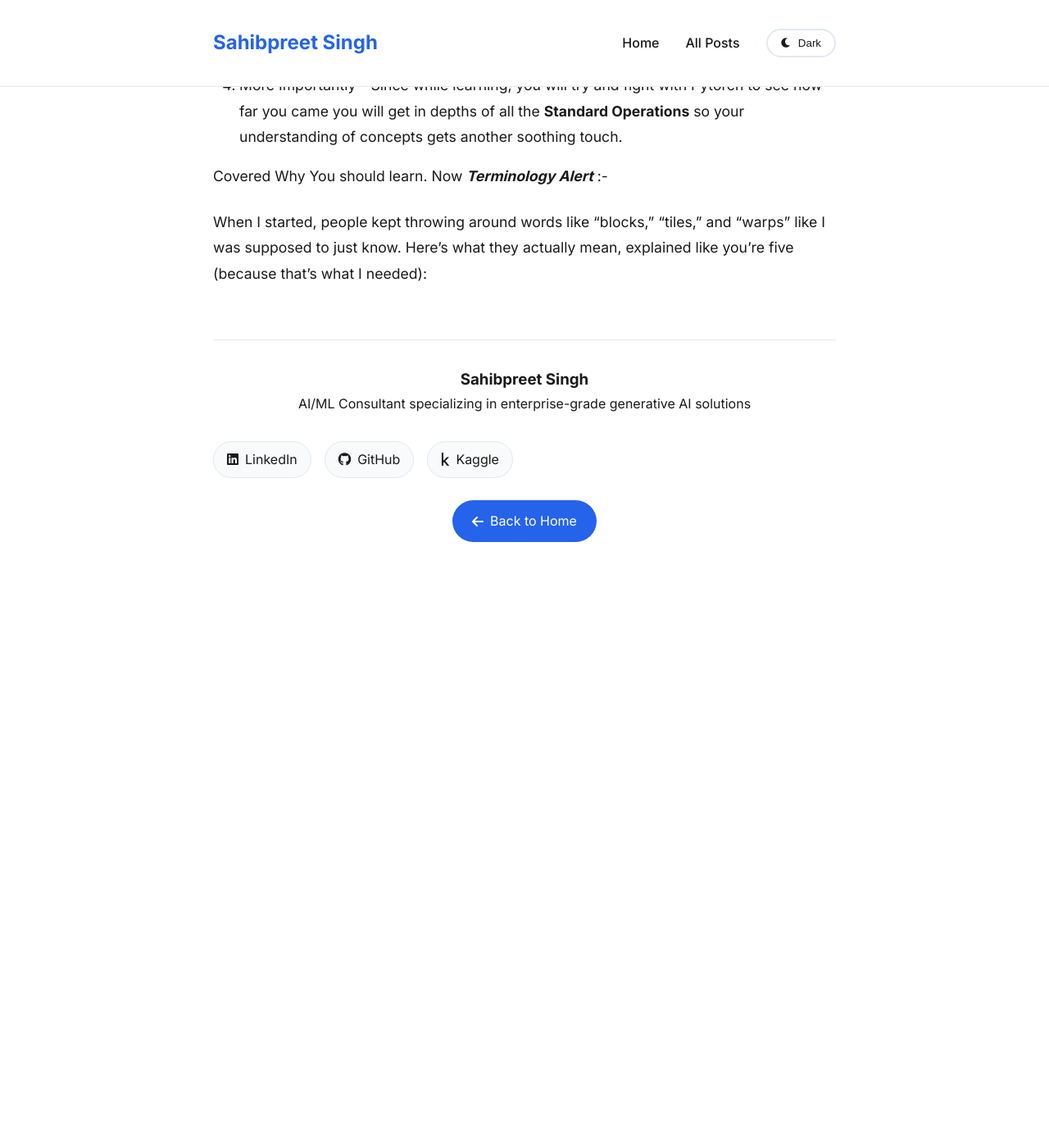
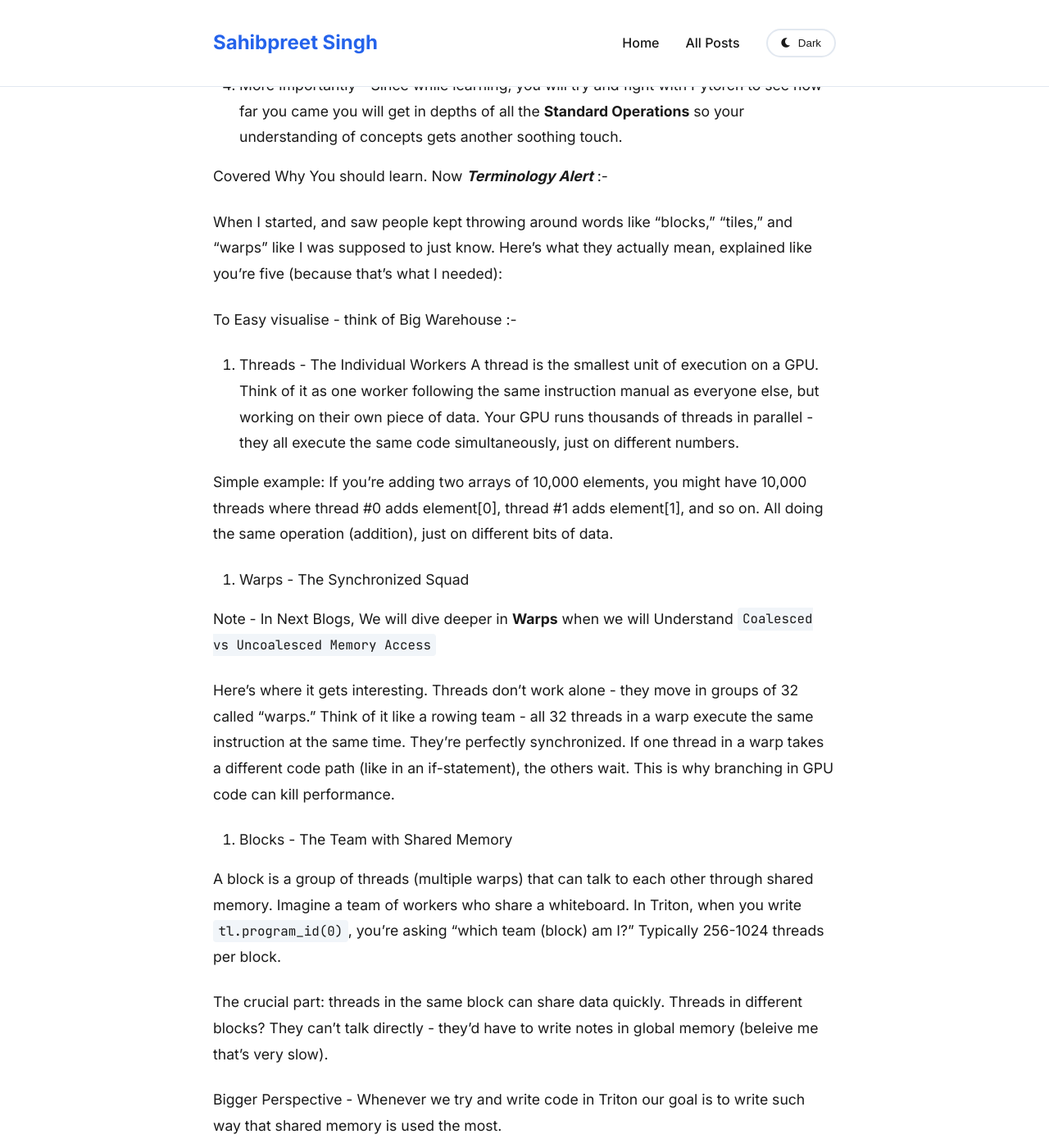
Before and after one commit to sahibpreetsingh12/sahibpreetsingh12.github.io, a Jekyll site: the page built from _posts/2025-09-11-I'm Teaching Myself Triton - Here's What's Actually Happening.md, in a window 1280 px wide and 1400 px high, scrolled down 1490 px. Shown: the whole window at 82% size. Built offline with Jekyll 4.4.1, drawn with Linux system fonts in a browser that asks for light colours; nearby versions of some CDN libraries; before the commit the page ends 2215 px from its top, so only the background shows below that; some of the changed text lies outside the part shown.

Commit message:
draft triton blog-1 created

````diff
--- a/_posts/2025-09-11-I'm Teaching Myself Triton - Here's What's Actually Happening.md
+++ b/_posts/2025-09-11-I'm Teaching Myself Triton - Here's What's Actually Happening.md
@@ -7,7 +7,7 @@ tags: [Nvidia, Triton, GPU Programming]
 author: Sahibpreet Singh
 pinned: true
 ---
-Starting from start month of July-2025 super scared and tensed. I was doing everything left right and centre to secure a job and in the middle of all this felt super helpless and during that time only got the hit to make myself learn something which I always feared GPU programming. Yes actually how GPU's can be made to work and understand the depth of how things work and not just **.cuda()** and work done.
+Starting from start, Month of July-2025 super scared and tensed. I was doing everything left right and centre to secure a job and in the middle of all this felt super helpless and during that time only got the hit to make myself learn something which I always feared GPU programming. Yes actually how GPU's can be made to work and understand the depth of how things work and not just **.cuda()** and work done.
 
 Truly saying, Since I was new made a choice to teach myself CUDA but after couple of weeks motivation died a slow death just because it was too time consuming. Then came to my mind the name of **Unsloth** and how they made use of **Triton** for making our beloved LLM's faster and smaller by programming things in **Triton** and this is exactly was my first motivation to learn Triton.
 
@@ -27,4 +27,40 @@ Here's the shocking part - Triton kernels look like NumPy code. Not 200 lines of
 
 Covered Why You should learn. Now  ***Terminology Alert*** :-
 
-When I started, people kept throwing around words like "blocks," "tiles," and "warps" like I was supposed to just know. Here's what they actually mean, explained like you're five (because that's what I needed):
+When I started, and saw people kept throwing around words like "blocks," "tiles," and "warps" like I was supposed to just know. Here's what they actually mean, explained like you're five (because that's what I needed):
+
+To Easy visualise - think of Big Warehouse :-
+
+1. Threads - The Individual Workers
+A thread is the smallest unit of execution on a GPU. Think of it as one worker following the same instruction manual as everyone else, but working on their own piece of data.
+Your GPU runs thousands of threads in parallel - they all execute the same code simultaneously, just on different numbers.
+
+Simple example: If you're adding two arrays of 10,000 elements, you might have 10,000 threads where thread #0 adds element[0], thread #1 adds element[1], and so on. All doing the same operation (addition), just on different bits of data.
+
+2. Warps - The Synchronized Squad
+
+Note - In Next Blogs, We will dive deeper in **Warps** when we will Understand `Coalesced vs Uncoalesced Memory Access`
+
+Here's where it gets interesting. Threads don't work alone - they move in groups of 32 called "warps." Think of it like a rowing team - all 32 threads in a warp execute the same instruction at the same time. They're perfectly synchronized. If one thread in a warp takes a different code path (like in an if-statement), the others wait. This is why branching in GPU code can kill performance.
+
+3. Blocks - The Team with Shared Memory
+
+A block is a group of threads (multiple warps) that can talk to each other through shared memory. Imagine a team of workers who share a whiteboard. In Triton, when you write `tl.program_id(0)`, you're asking "which team (block) am I?" Typically 256-1024 threads per block.
+
+The crucial part: threads in the same block can share data quickly. Threads in different blocks? They can't talk directly - they'd have to write notes in global memory (beleive me that's very slow).
+
+Bigger Perspective - Whenever we try and write code in Triton our goal is to write such way that shared memory is used the most.
+
+4. Tiles - The Chunk of Work (Why Triton is "Tile Programming")
+This is where Triton gets its identity. A **Tile** is just a chunk of your data that one block processes. Instead of thinking "thread 457 processes element 457," you think "block 3 processes this 32×32 tile of the matrix."
+
+Sample Code
+```python
+BLOCK_SIZE = 1024
+pid = tl.program_id(0)
+tile_start = pid * BLOCK_SIZE
+tile_elements = tl.arange(0, BLOCK_SIZE)  # This is your tile!
+```
+The magic: Triton automatically maps your tile operations to threads. You say "process this tile," Triton figures out which threads do what. You think in chunks, not individual threads.
+
+CUDA
````
